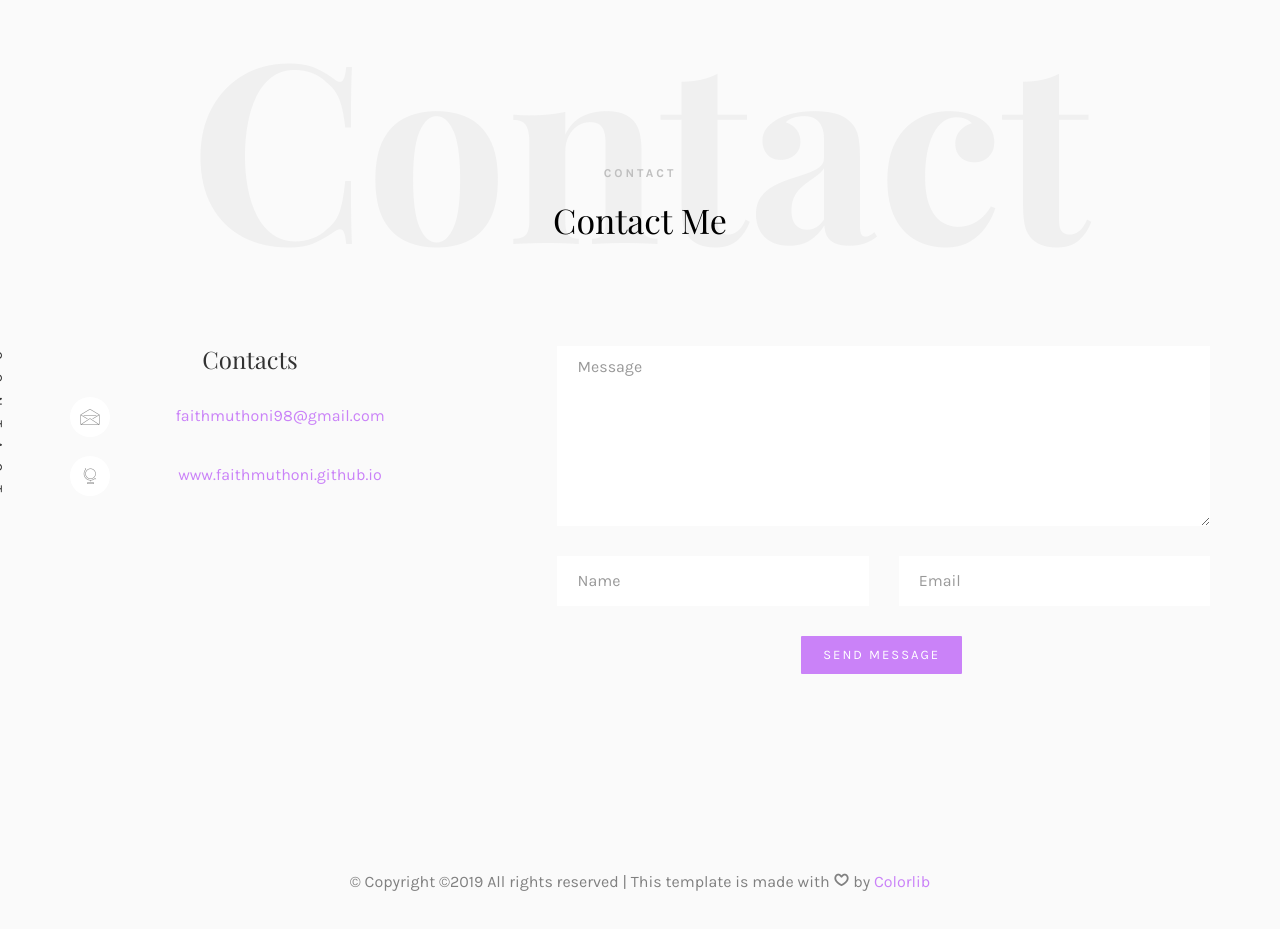
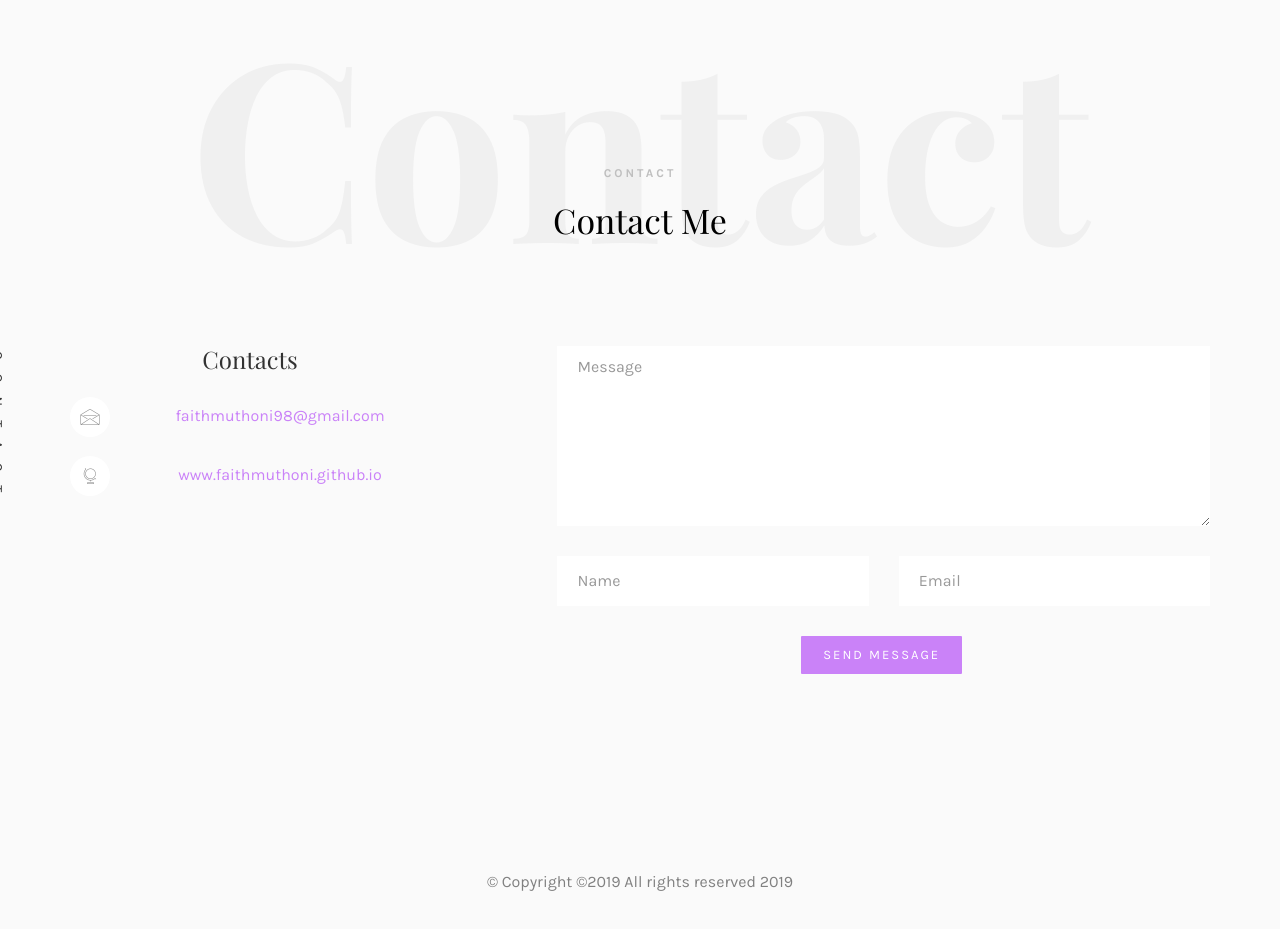
Before and after one commit to faithmuthoni/faithmuthoni.github.io, a plain HTML site: page index.html in a window 1280 px wide. Shown: the part 5620-6549 px from the top of the page. Drawn offline with nearby package versions, Linux system fonts and the light colour scheme; files whose address does not match are found by name; a web font is replaced by a local one.

Commit message:
Update index.html

```diff
--- a/index.html
+++ b/index.html
@@ -307,8 +307,7 @@
 						<div class="col-md-12 text-center">
 							<p>
 								&copy; <!-- Link back to Colorlib can't be removed. Template is licensed under CC BY 3.0. -->
-Copyright &copy;<script>document.write(new Date().getFullYear());</script> All rights reserved | This template is made with <i class="icon-heart4" aria-hidden="true"></i> by <a href="https://colorlib.com" target="_blank">Colorlib</a>
-<!-- Link back to Colorlib can't be removed. Template is licensed under CC BY 3.0. -->
+Copyright &copy;<script>document.write(new Date().getFullYear());</script> All rights reserved 2019
 							</p>
 						</div>
 					</div>
```
